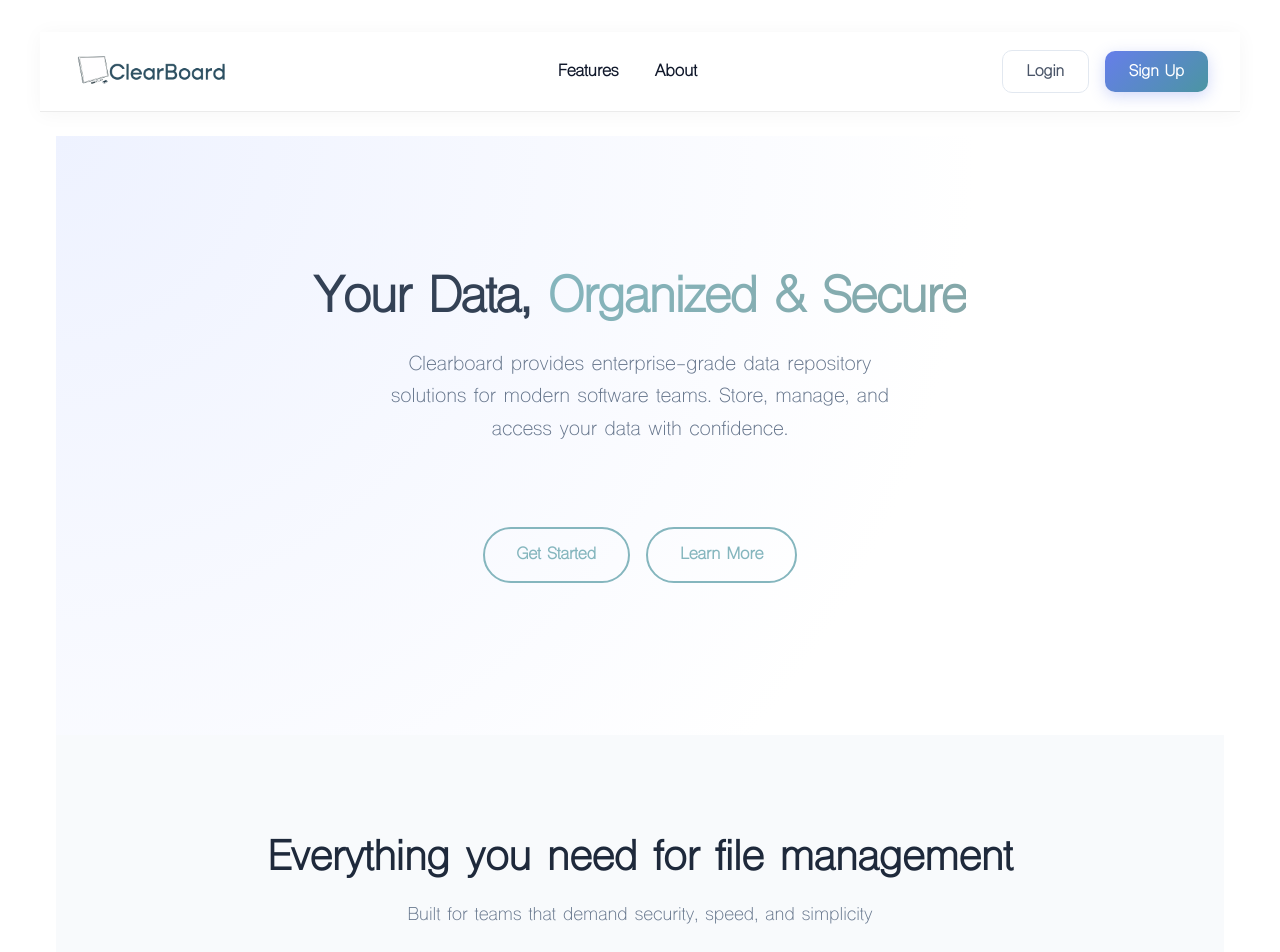
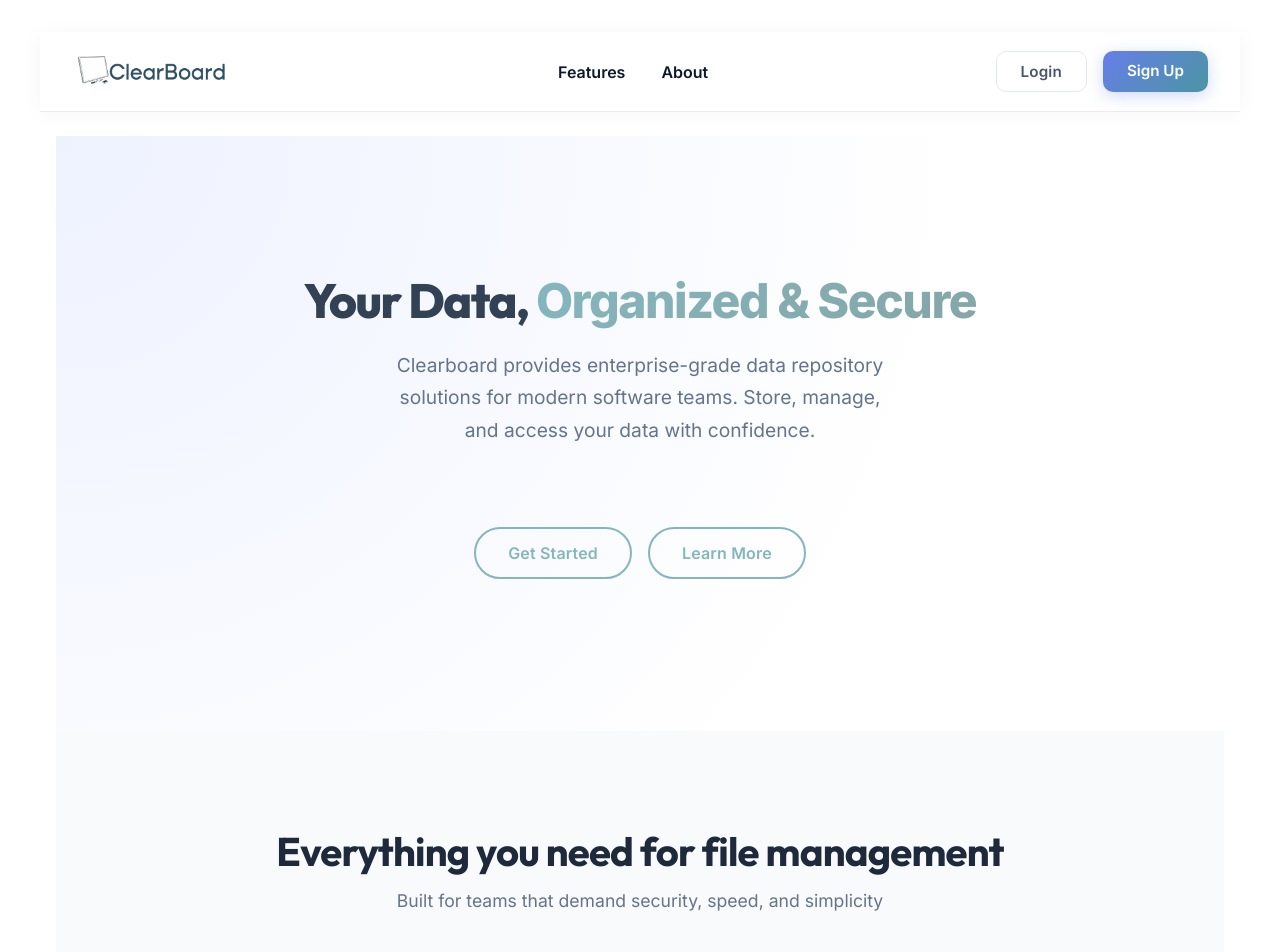
Before and after one commit to HaroonMirza02/Clearboard-v2, a React (Vite) app: page / in a window 1280 px wide. Shown: the top 952 px of the page. Built offline with nearby package versions, Linux system fonts and the light colour scheme.

Commit message:
Fonts changed

```diff
--- a/index.html
+++ b/index.html
@@ -5,6 +5,12 @@
   <meta charset="UTF-8" />
   <!-- <link rel="icon" type="image/svg+xml" href="/vite.svg" /> -->
   <meta name="viewport" content="width=device-width, initial-scale=1.0" />
+
+  <!-- Google Fonts: Inter for body/UI, Outfit for headings -->
+  <link rel="preconnect" href="https://fonts.googleapis.com">
+  <link rel="preconnect" href="https://fonts.gstatic.com" crossorigin>
+  <link href="https://fonts.googleapis.com/css2?family=Inter:wght@300;400;500;600;700;800&family=Outfit:wght@400;500;600;700;800;900&display=swap" rel="stylesheet">
+
   <title>ClearBoard by Vision71 Technologies</title>
 </head>
 
--- a/package.json
+++ b/package.json
@@ -16,6 +16,7 @@
     "lucide-react": "^0.544.0",
     "morgan": "^1.10.1",
     "multer": "^2.0.2",
+    "pdfjs-dist": "^5.4.449",
     "react": "^19.1.1",
     "react-dom": "^19.1.1",
     "react-google-recaptcha": "^3.1.0",
--- a/src/components/FileList.jsx
+++ b/src/components/FileList.jsx
@@ -1409,8 +1409,8 @@ function FileList(props) {
                   <label style={label}>Compression</label>
                   <select value={compress} onChange={readOnlyMode ? undefined : (e => setCompress(e.target.value))} style={select} disabled={readOnlyMode}>
 
-                    <option value="zip">Zip (Fast but less compressed)</option>
-                    <option value="brotli">Brotli (Slow but more compressed)</option>
+                    <option value="zip">Zip (Fast, less compressed)</option>
+                    <option value="brotli">Brotli (Slow, more compressed)</option>
                   </select>
                 </div>
                 <div>
--- a/src/index.css
+++ b/src/index.css
@@ -13,12 +13,14 @@
   --brand: #5b6cff;
   --line: #e2e8f0;
 
-  font-family: 'Shree Devanagari 714', sans-serif;
+  /* Modern font system */
+  --font-heading: 'Outfit', -apple-system, BlinkMacSystemFont, 'Segoe UI', sans-serif;
+  --font-body: 'Inter', -apple-system, BlinkMacSystemFont, 'Segoe UI', sans-serif;
 }
 
 * {
   box-sizing: border-box;
-  font-family: 'Shree Devanagari 714', sans-serif;
+  font-family: var(--font-body);
 }
 
 html,
@@ -29,7 +31,7 @@ body,
 
 body {
   margin: 0;
-  font-family: 'Shree Devanagari 714', sans-serif;
+  font-family: var(--font-body);
   color: var(--text);
   background: #ffffff;
 }
@@ -48,7 +50,8 @@ body {
 }
 
 .cb-dashboard {
-  padding-top: calc(80px + 32px); /* ensure content clears the sticky navbar */
+  padding-top: calc(80px + 32px);
+  /* ensure content clears the sticky navbar */
 }
 
 /* Navbar */
@@ -68,14 +71,16 @@ body {
 }
 
 .cb-brand {
-  font-weight: 700;
+  font-family: var(--font-heading);
+  font-weight: 800;
   color: #0ea5e9;
   text-decoration: none;
   margin-right: 48px;
   display: flex;
   align-items: center;
   gap: 8px;
-  font-size: 18px;
+  font-size: 20px;
+  letter-spacing: -0.02em;
 }
 
 .cb-brand-icon {
@@ -163,12 +168,13 @@ body {
 }
 
 .cb-hero-title {
-  font-size: 48px;
+  font-family: var(--font-heading);
+  font-size: 56px;
   font-weight: 900;
   color: #334155;
   margin: 0 0 24px;
   line-height: 1.1;
-  letter-spacing: -0.02em;
+  letter-spacing: -0.03em;
 }
 
 .cb-hero-highlight {
@@ -177,7 +183,9 @@ body {
 }
 
 .cb-hero-subtitle {
-  font-size: 18px;
+  font-family: var(--font-body);
+  font-size: 19px;
+  font-weight: 400;
   color: #64748b;
   margin: 0 0 32px;
   line-height: 1.6;
@@ -199,12 +207,13 @@ body {
 }
 
 .cb-hero-secondary-title {
+  font-family: var(--font-heading);
   font-size: 52px;
   font-weight: 800;
   color: #334155;
   margin: 0 0 32px;
   line-height: 1.1;
-  letter-spacing: -0.02em;
+  letter-spacing: -0.03em;
   white-space: nowrap;
 }
 
@@ -217,7 +226,9 @@ body {
 }
 
 .cb-hero-description {
+  font-family: var(--font-body);
   font-size: 18px;
+  font-weight: 400;
   color: #64748b;
   margin: 0;
   line-height: 1.7;
@@ -251,14 +262,18 @@ body {
 }
 
 .cb-features-title {
-  font-size: 36px;
-  font-weight: 700;
+  font-family: var(--font-heading);
+  font-size: 40px;
+  font-weight: 800;
   color: #1e293b;
   margin: 0 0 16px;
+  letter-spacing: -0.02em;
 }
 
 .cb-features-subtitle {
+  font-family: var(--font-body);
   font-size: 18px;
+  font-weight: 400;
   color: #64748b;
   margin: 0;
 }
@@ -292,14 +307,18 @@ body {
 }
 
 .cb-feature-title {
+  font-family: var(--font-heading);
   font-size: 20px;
-  font-weight: 600;
+  font-weight: 700;
   color: #1e293b;
   margin: 0 0 12px;
+  letter-spacing: -0.01em;
 }
 
 .cb-feature-description {
+  font-family: var(--font-body);
   font-size: 16px;
+  font-weight: 400;
   color: #64748b;
   margin: 0;
   line-height: 1.6;
@@ -319,14 +338,18 @@ body {
 }
 
 .cb-cta-title {
-  font-size: 36px;
-  font-weight: 700;
+  font-family: var(--font-heading);
+  font-size: 40px;
+  font-weight: 800;
   color: #334155;
   margin: 0 0 16px;
+  letter-spacing: -0.02em;
 }
 
 .cb-cta-subtitle {
+  font-family: var(--font-body);
   font-size: 18px;
+  font-weight: 400;
   color: #64748b;
   margin: 0 0 32px;
   line-height: 1.6;
--- a/src/main.jsx
+++ b/src/main.jsx
@@ -2,6 +2,7 @@ import { StrictMode } from 'react'
 import { createRoot } from 'react-dom/client'
 import { createBrowserRouter, RouterProvider } from 'react-router'
 import './index.css'
+import './styles/Typography.css' // Modern typography system
 import App from './App.jsx'
 import Home from './components/Home.jsx'
 import Dashboard from './components/Dashboard.jsx'
--- /dev/null
+++ b/src/styles/Typography.css
@@ -0,0 +1,306 @@
+/* ========================================
+   CLEARBOARD TYPOGRAPHY SYSTEM
+   Modern, Professional Font System for Enterprise File Storage
+   ======================================== */
+
+/* Font Variables */
+:root {
+    /* Font Families */
+    --font-heading: 'Outfit', -apple-system, BlinkMacSystemFont, 'Segoe UI', sans-serif;
+    --font-body: 'Inter', -apple-system, BlinkMacSystemFont, 'Segoe UI', sans-serif;
+    --font-mono: 'SF Mono', 'Monaco', 'Inconsolata', 'Fira Code', 'Droid Sans Mono', 'Source Code Pro', monospace;
+
+    /* Font Weights */
+    --font-weight-light: 300;
+    --font-weight-normal: 400;
+    --font-weight-medium: 500;
+    --font-weight-semibold: 600;
+    --font-weight-bold: 700;
+    --font-weight-extrabold: 800;
+    --font-weight-black: 900;
+
+    /* Letter Spacing */
+    --letter-spacing-tight: -0.02em;
+    --letter-spacing-normal: 0;
+    --letter-spacing-wide: 0.02em;
+
+    /* Line Heights */
+    --line-height-tight: 1.2;
+    --line-height-normal: 1.5;
+    --line-height-relaxed: 1.75;
+}
+
+/* Base Typography */
+* {
+    -webkit-font-smoothing: antialiased;
+    -moz-osx-font-smoothing: grayscale;
+    text-rendering: optimizeLegibility;
+}
+
+body {
+    font-family: var(--font-body);
+    font-weight: var(--font-weight-normal);
+    line-height: var(--line-height-normal);
+    letter-spacing: var(--letter-spacing-normal);
+}
+
+/* Headings - Using Outfit for strong, modern look */
+h1,
+h2,
+h3,
+h4,
+h5,
+h6,
+.heading {
+    font-family: var(--font-heading);
+    font-weight: var(--font-weight-bold);
+    line-height: var(--line-height-tight);
+    letter-spacing: var(--letter-spacing-tight);
+    margin: 0;
+}
+
+h1 {
+    font-size: 2.5rem;
+    font-weight: var(--font-weight-extrabold);
+    letter-spacing: -0.03em;
+}
+
+h2 {
+    font-size: 2rem;
+    font-weight: var(--font-weight-bold);
+}
+
+h3 {
+    font-size: 1.5rem;
+    font-weight: var(--font-weight-bold);
+}
+
+h4 {
+    font-size: 1.25rem;
+    font-weight: var(--font-weight-semibold);
+}
+
+h5 {
+    font-size: 1.125rem;
+    font-weight: var(--font-weight-semibold);
+}
+
+h6 {
+    font-size: 1rem;
+    font-weight: var(--font-weight-semibold);
+}
+
+/* Paragraphs and Body Text - Using Inter for readability */
+p,
+.body-text {
+    font-family: var(--font-body);
+    font-weight: var(--font-weight-normal);
+    line-height: var(--line-height-normal);
+    margin: 0;
+}
+
+/* Labels and Form Elements */
+label,
+.label {
+    font-family: var(--font-body);
+    font-weight: var(--font-weight-semibold);
+    font-size: 0.875rem;
+    letter-spacing: 0.01em;
+}
+
+/* Buttons */
+button,
+.button {
+    font-family: var(--font-body);
+    font-weight: var(--font-weight-semibold);
+    letter-spacing: 0.01em;
+}
+
+/* Input Fields */
+input,
+textarea,
+select {
+    font-family: var(--font-body);
+    font-weight: var(--font-weight-normal);
+    letter-spacing: var(--letter-spacing-normal);
+}
+
+/* Code and Monospace */
+code,
+pre,
+.code {
+    font-family: var(--font-mono);
+    font-weight: var(--font-weight-normal);
+}
+
+/* Utility Classes */
+.text-heading {
+    font-family: var(--font-heading);
+}
+
+.text-body {
+    font-family: var(--font-body);
+}
+
+.text-mono {
+    font-family: var(--font-mono);
+}
+
+/* Font Weight Utilities */
+.font-light {
+    font-weight: var(--font-weight-light);
+}
+
+.font-normal {
+    font-weight: var(--font-weight-normal);
+}
+
+.font-medium {
+    font-weight: var(--font-weight-medium);
+}
+
+.font-semibold {
+    font-weight: var(--font-weight-semibold);
+}
+
+.font-bold {
+    font-weight: var(--font-weight-bold);
+}
+
+.font-extrabold {
+    font-weight: var(--font-weight-extrabold);
+}
+
+.font-black {
+    font-weight: var(--font-weight-black);
+}
+
+/* Letter Spacing Utilities */
+.tracking-tight {
+    letter-spacing: var(--letter-spacing-tight);
+}
+
+.tracking-normal {
+    letter-spacing: var(--letter-spacing-normal);
+}
+
+.tracking-wide {
+    letter-spacing: var(--letter-spacing-wide);
+}
+
+/* Line Height Utilities */
+.leading-tight {
+    line-height: var(--line-height-tight);
+}
+
+.leading-normal {
+    line-height: var(--line-height-normal);
+}
+
+.leading-relaxed {
+    line-height: var(--line-height-relaxed);
+}
+
+/* Professional UI Text Sizes */
+.text-xs {
+    font-size: 0.75rem;
+}
+
+/* 12px */
+.text-sm {
+    font-size: 0.875rem;
+}
+
+/* 14px */
+.text-base {
+    font-size: 1rem;
+}
+
+/* 16px */
+.text-lg {
+    font-size: 1.125rem;
+}
+
+/* 18px */
+.text-xl {
+    font-size: 1.25rem;
+}
+
+/* 20px */
+.text-2xl {
+    font-size: 1.5rem;
+}
+
+/* 24px */
+.text-3xl {
+    font-size: 1.875rem;
+}
+
+/* 30px */
+.text-4xl {
+    font-size: 2.25rem;
+}
+
+/* 36px */
+.text-5xl {
+    font-size: 3rem;
+}
+
+/* 48px */
+
+/* Brand Title Style - Extra Professional */
+.brand-title {
+    font-family: var(--font-heading);
+    font-weight: var(--font-weight-extrabold);
+    letter-spacing: -0.03em;
+    line-height: 1.1;
+}
+
+/* Subtitle Style */
+.subtitle {
+    font-family: var(--font-body);
+    font-weight: var(--font-weight-medium);
+    letter-spacing: 0.01em;
+    line-height: var(--line-height-normal);
+}
+
+/* Caption/Small Text */
+.caption {
+    font-family: var(--font-body);
+    font-size: 0.875rem;
+    font-weight: var(--font-weight-normal);
+    line-height: var(--line-height-normal);
+}
+
+/* Responsive Typography */
+@media (max-width: 768px) {
+    h1 {
+        font-size: 2rem;
+    }
+
+    h2 {
+        font-size: 1.75rem;
+    }
+
+    h3 {
+        font-size: 1.375rem;
+    }
+
+    h4 {
+        font-size: 1.125rem;
+    }
+}
+
+@media (max-width: 480px) {
+    h1 {
+        font-size: 1.75rem;
+    }
+
+    h2 {
+        font-size: 1.5rem;
+    }
+
+    h3 {
+        font-size: 1.25rem;
+    }
+}
```
Also changed, not shown: 2 other files (tests, documents, lock files or other folders).
